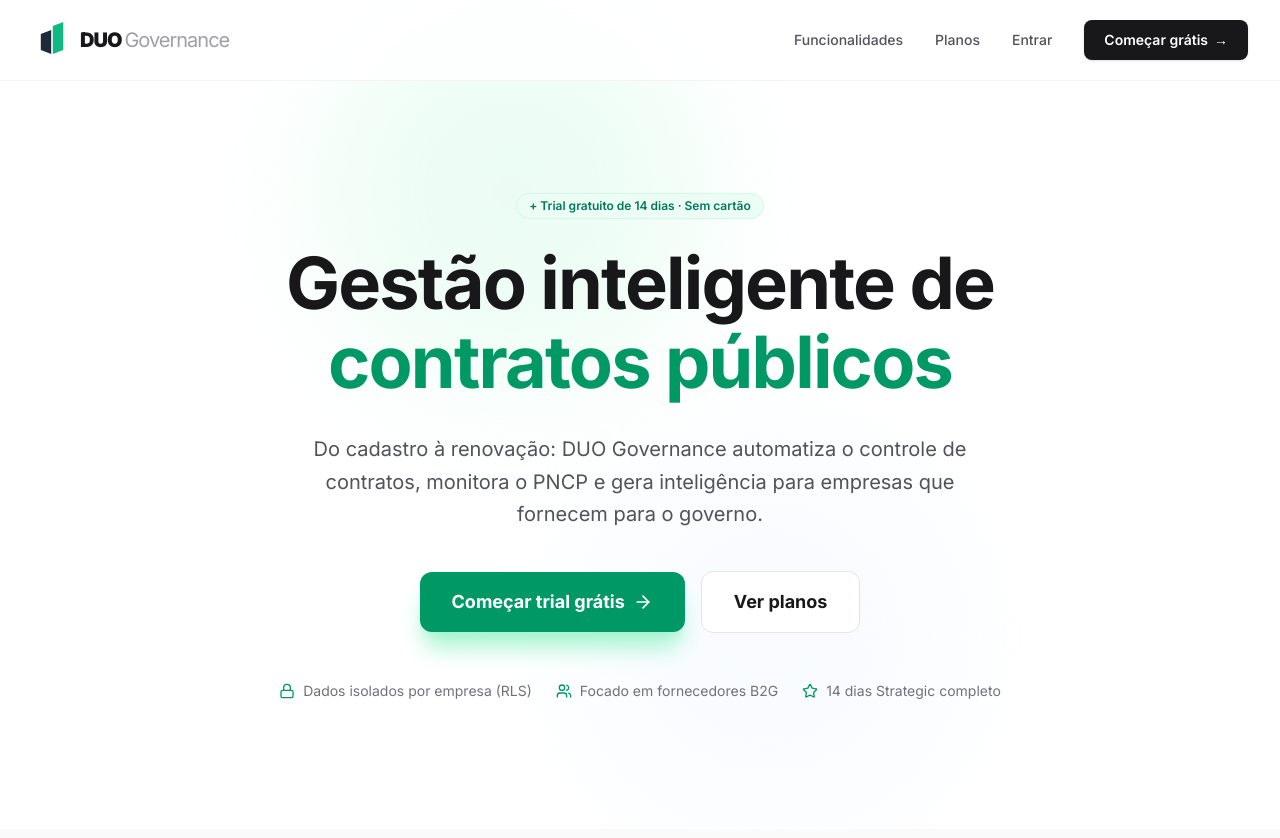
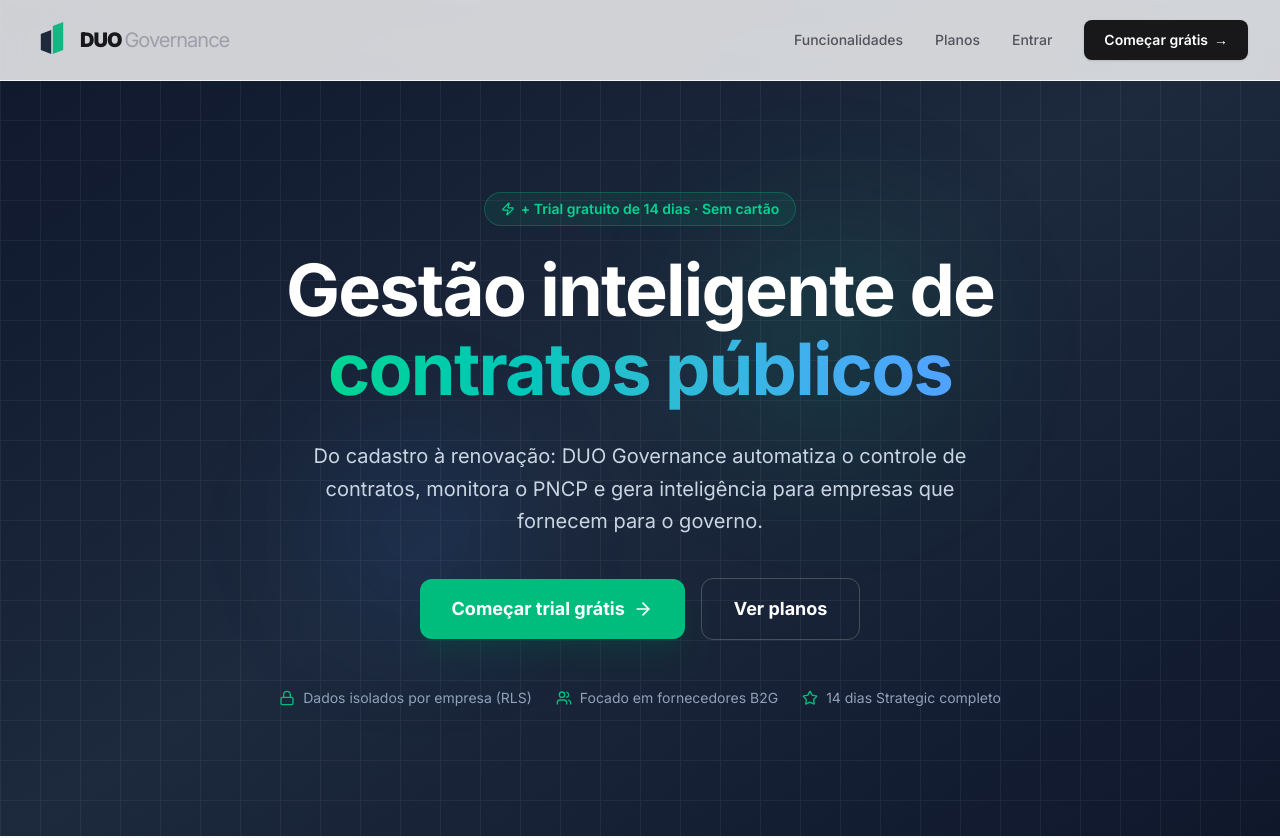
Before and after one commit to leistermurilo-boop/duo-website, a React (Vite) app: page / in a window 1280 px wide. Shown: the top 838 px of the page. Built offline with nearby package versions, Linux system fonts and the light colour scheme.

Commit message:
feat(hero): aplica fundo escuro slate-900 com grid overlay e glows, alinhando visual com app.duogovernance

```diff
--- a/src/components/Hero.tsx
+++ b/src/components/Hero.tsx
@@ -1,10 +1,24 @@
 import React from 'react';
 import { motion } from 'motion/react';
-import { ArrowRight, Lock, Users, Star } from 'lucide-react';
+import { ArrowRight, Lock, Users, Star, Zap } from 'lucide-react';
 
 export const Hero = () => {
   return (
-    <section className="relative pt-32 pb-20 lg:pt-48 lg:pb-32 overflow-hidden">
+    <section className="relative pt-32 pb-20 lg:pt-48 lg:pb-32 overflow-hidden bg-gradient-to-br from-slate-900 via-slate-800 to-slate-900">
+      {/* Grid overlay */}
+      <div
+        className="absolute inset-0 opacity-5 pointer-events-none"
+        style={{
+          backgroundImage:
+            'linear-gradient(#fff 1px, transparent 1px), linear-gradient(90deg, #fff 1px, transparent 1px)',
+          backgroundSize: '40px 40px',
+        }}
+      />
+
+      {/* Glow effects */}
+      <div className="absolute right-1/4 top-1/4 h-64 w-64 rounded-full bg-emerald-500/10 blur-3xl pointer-events-none" />
+      <div className="absolute left-1/4 bottom-1/4 h-48 w-48 rounded-full bg-blue-500/10 blur-3xl pointer-events-none" />
+
       <div className="max-w-7xl mx-auto px-4 sm:px-6 lg:px-8 relative z-10">
         <div className="text-center max-w-4xl mx-auto">
           <motion.div
@@ -12,55 +26,58 @@ export const Hero = () => {
             animate={{ opacity: 1, y: 0 }}
             transition={{ duration: 0.5 }}
           >
-            <span className="inline-flex items-center gap-1.5 px-3 py-1 rounded-full text-xs font-semibold bg-emerald-50 text-emerald-700 border border-emerald-100 mb-6">
+            <span className="inline-flex items-center gap-1.5 px-4 py-1.5 rounded-full text-sm font-semibold bg-emerald-500/10 text-emerald-400 border border-emerald-500/30 mb-6">
+              <Zap className="w-3.5 h-3.5" />
               + Trial gratuito de 14 dias · Sem cartão
             </span>
-            <h1 className="text-5xl lg:text-7xl font-bold tracking-tight text-zinc-900 mb-8 leading-[1.1]">
+
+            <h1 className="text-5xl lg:text-7xl font-bold tracking-tight text-white mb-8 leading-[1.1]">
               Gestão inteligente de{' '}
-              <span className="text-emerald-600">contratos públicos</span>
+              <span className="bg-gradient-to-r from-emerald-400 to-blue-400 bg-clip-text text-transparent">
+                contratos públicos
+              </span>
             </h1>
-            <p className="text-xl text-zinc-600 mb-10 max-w-2xl mx-auto leading-relaxed">
-              Do cadastro à renovação: DUO Governance automatiza o controle de contratos, monitora o PNCP e gera inteligência para empresas que fornecem para o governo.
+
+            <p className="text-xl text-slate-300 mb-10 max-w-2xl mx-auto leading-relaxed">
+              Do cadastro à renovação: DUO Governance automatiza o controle de
+              contratos, monitora o PNCP e gera inteligência para empresas que
+              fornecem para o governo.
             </p>
+
             <div className="flex flex-col sm:flex-row items-center justify-center gap-4 mb-12">
               <a
                 href="https://app.duogovernance.com.br/cadastro"
                 target="_blank"
                 rel="noopener noreferrer"
-                className="w-full sm:w-auto px-8 py-4 bg-emerald-600 text-white rounded-xl font-bold text-lg hover:bg-emerald-700 transition-all flex items-center justify-center gap-2 shadow-xl shadow-emerald-200"
+                className="w-full sm:w-auto px-8 py-4 bg-emerald-500 hover:bg-emerald-400 text-white rounded-xl font-bold text-lg transition-all flex items-center justify-center gap-2 shadow-xl shadow-emerald-900/30"
               >
-                Começar trial grátis
-                <ArrowRight className="w-5 h-5" />
+                Começar trial grátis <ArrowRight className="w-5 h-5" />
               </a>
               <a
                 href="#pricing"
-                className="w-full sm:w-auto px-8 py-4 bg-white text-zinc-900 border border-zinc-200 rounded-xl font-bold text-lg hover:bg-zinc-50 transition-all"
+                className="w-full sm:w-auto px-8 py-4 bg-transparent text-white border border-white/20 rounded-xl font-bold text-lg hover:bg-white/10 transition-all"
               >
                 Ver planos
               </a>
             </div>
-            <div className="flex flex-col sm:flex-row items-center justify-center gap-6 text-sm text-zinc-500">
+
+            <div className="flex flex-col sm:flex-row items-center justify-center gap-6 text-sm text-slate-400">
               <div className="flex items-center gap-2">
-                <Lock className="w-4 h-4 text-emerald-600" />
+                <Lock className="w-4 h-4 text-emerald-500" />
                 <span>Dados isolados por empresa (RLS)</span>
               </div>
               <div className="flex items-center gap-2">
-                <Users className="w-4 h-4 text-emerald-600" />
+                <Users className="w-4 h-4 text-emerald-500" />
                 <span>Focado em fornecedores B2G</span>
               </div>
               <div className="flex items-center gap-2">
-                <Star className="w-4 h-4 text-emerald-600" />
+                <Star className="w-4 h-4 text-emerald-500" />
                 <span>14 dias Strategic completo</span>
               </div>
             </div>
           </motion.div>
         </div>
       </div>
-      {/* Background decoration */}
-      <div className="absolute top-0 left-1/2 -translate-x-1/2 w-full h-full -z-0 pointer-events-none opacity-40">
-        <div className="absolute top-0 left-1/4 w-96 h-96 bg-emerald-100 rounded-full blur-3xl" />
-        <div className="absolute bottom-0 right-1/4 w-96 h-96 bg-blue-50 rounded-full blur-3xl" />
-      </div>
     </section>
   );
 };
```
